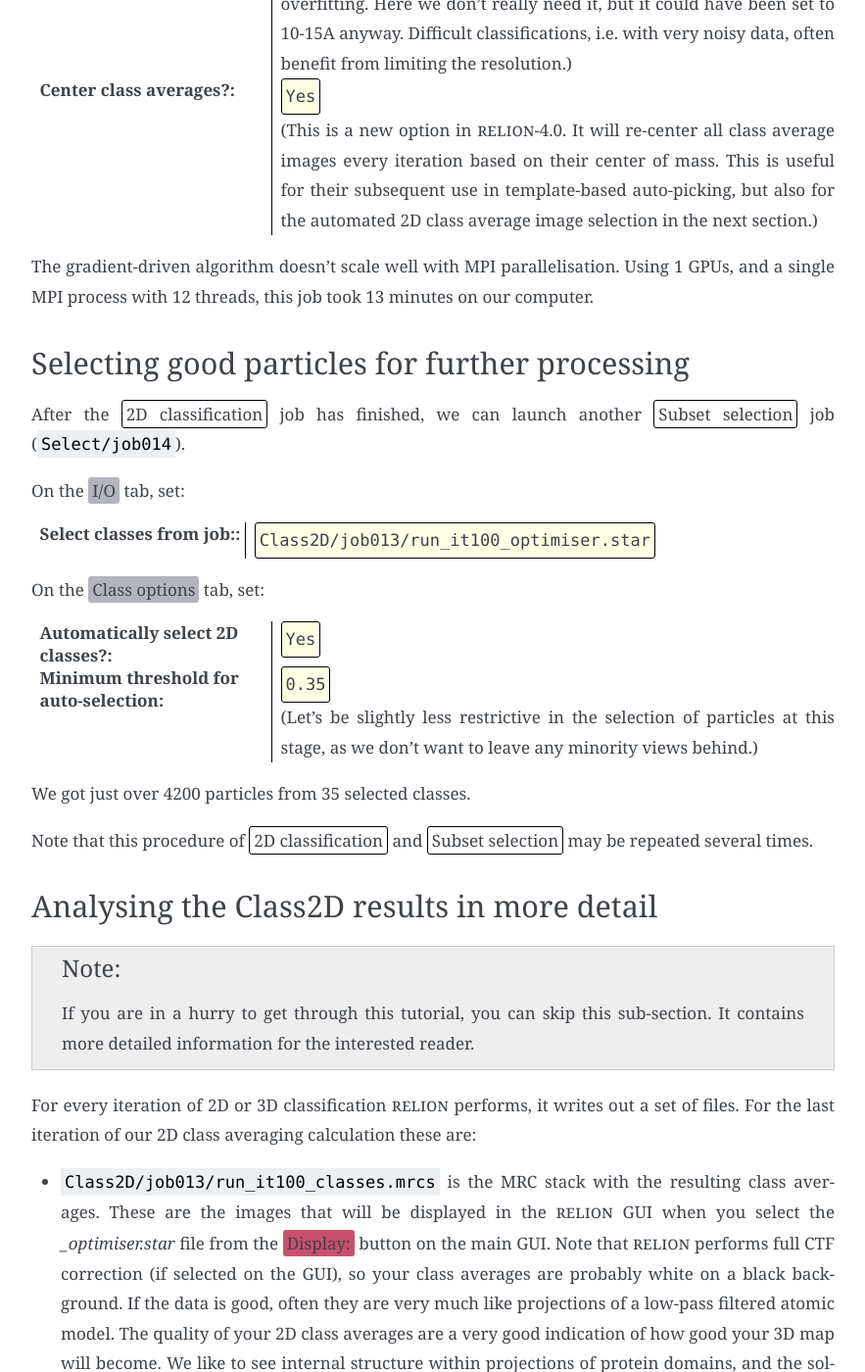
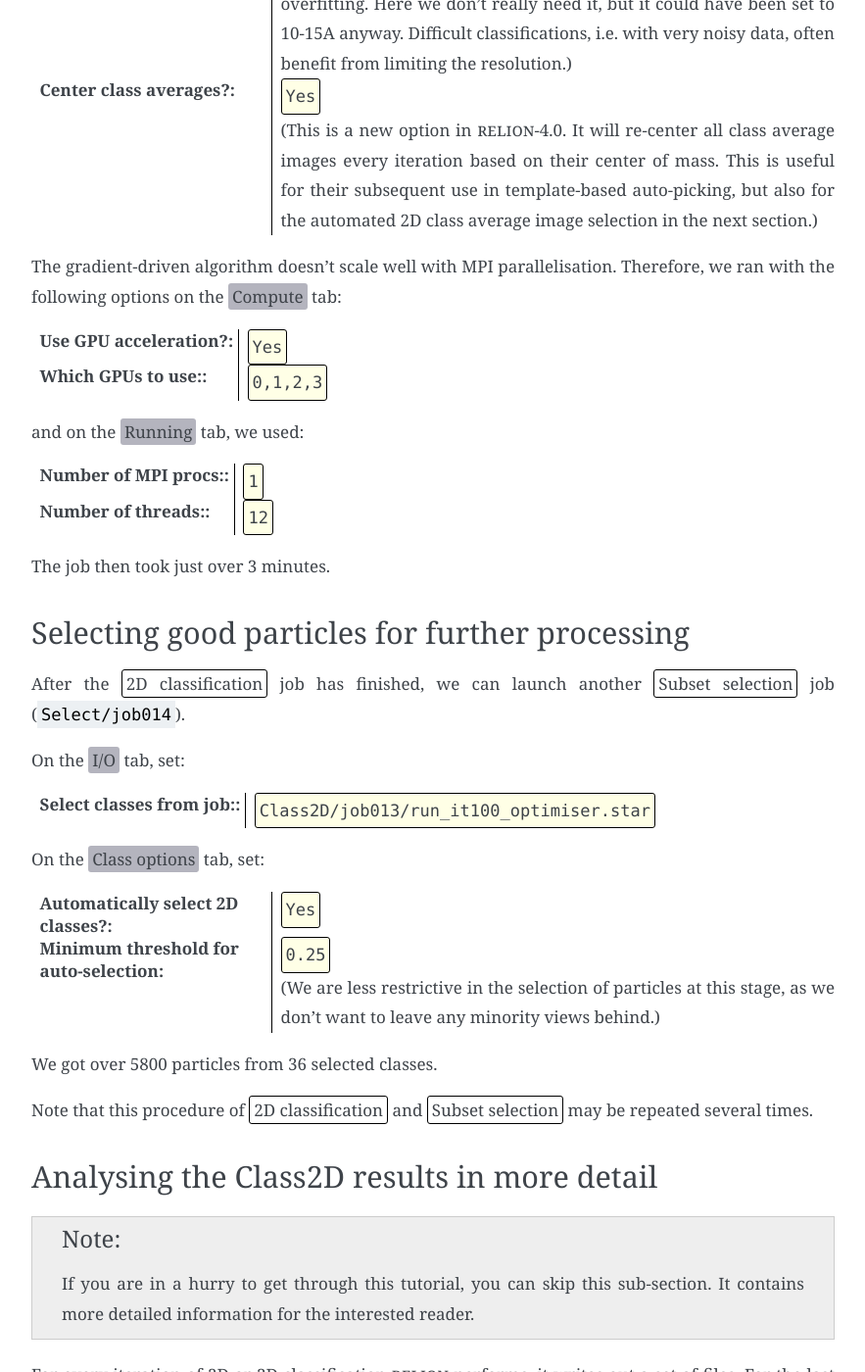
Before and after one commit to 3dem/relion-documents, a Sphinx documentation site: the page built from source/SPA_tutorial/Class2D.rst, in a window 1280 px wide and 1400 px high, scrolled down 1508 px. Shown: the whole window at 98% size, without its empty margins (308-1191 px from the left). Built offline with Sphinx 7.4.7, drawn with Linux system fonts in a browser that asks for light colours; cross-references to code outside the pages are shown as plain code.

```diff
--- a/source/SPA_tutorial/Class2D.rst
+++ b/source/SPA_tutorial/Class2D.rst
@@ -58,7 +58,19 @@ and on the :guitab:`Optimisation` tab, we used:
      (This is a new option in |RELION|-4.0. It will re-center all class average images every iteration based on their center of mass.
      This is useful for their subsequent use in template-based auto-picking, but also for the automated 2D class average image selection in the next section.)
 
-The gradient-driven algorithm doesn't scale well with MPI parallelisation. Using 1 GPUs, and a single MPI process with 12 threads, this job took 13 minutes on our computer.
+The gradient-driven algorithm doesn't scale well with MPI parallelisation. Therefore, we ran with the following options on the :guitab:`Compute` tab:
+
+:Use GPU acceleration?: Yes
+
+:Which GPUs to use:: 0,1,2,3
+
+and on the :guitab:`Running` tab, we used:
+
+:Number of MPI procs:: 1
+
+:Number of threads:: 12
+
+The job then took just over 3 minutes.
 
 
 Selecting good particles for further processing
@@ -74,11 +86,11 @@ On the :guitab:`Class options` tab, set:
 
 :Automatically select 2D classes?: Yes
 
-:Minimum threshold for auto-selection: 0.35
+:Minimum threshold for auto-selection: 0.25
 
-     (Let's be slightly less restrictive in the selection of particles at this stage, as we don't want to leave any minority views behind.)
+     (We are less restrictive in the selection of particles at this stage, as we don't want to leave any minority views behind.)
 
-We got just over 4200 particles from 35 selected classes.
+We got over 5800 particles from 36 selected classes.
 
 Note that this procedure of :jobtype:`2D classification` and :jobtype:`Subset selection` may be repeated several times.
 
--- a/source/SPA_tutorial/InitialModel.rst
+++ b/source/SPA_tutorial/InitialModel.rst
@@ -62,7 +62,7 @@ On the :guitab:`Compute` tab, set:
 
 :Use GPU acceleration?: Yes
 
-:Which GPUs to use: 0,1
+:Which GPUs to use: 0,1,2,3
 
 On the :guitab:`Running` tab, set:
 
@@ -72,8 +72,7 @@ On the :guitab:`Running` tab, set:
 
 :Number of threads: 12
 
-Using the settings above, this job took xx minutes on our system.
-If you didn't get that coffee before, perhaps now is a good time too...
+Using the settings above, this job took 2 minutes on our system.
 
 
 Analysing the results
```
Also changed, not shown: source/SPA_tutorial/Autopicking.rst (+12 -1 lines), source/SPA_tutorial/Class3D.rst (+5 -5 lines), source/SPA_tutorial/Preprocessing.rst (+21 -5 lines).
